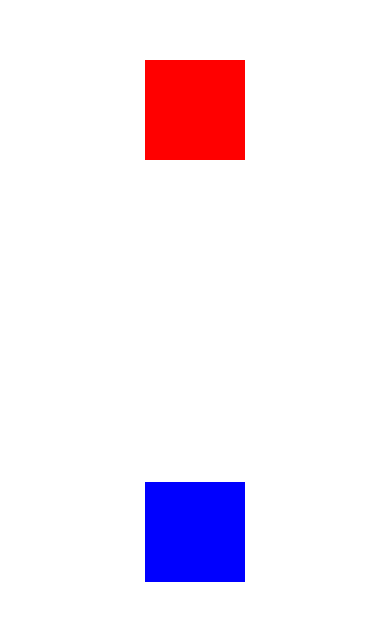
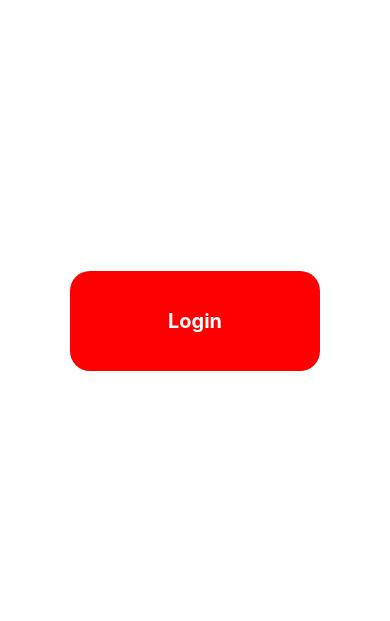
Before and after one commit to NurAlam19/105841103621-Alam-LabWeb, a React Native app: screen / in a window 390 px wide. Shown: the part 101-722 px from the top of the page. Built offline with nearby package versions, Linux system fonts and the light colour scheme.

Commit message:
box-view

```diff
--- a/App.js
+++ b/App.js
@@ -4,35 +4,24 @@ import React from 'react'
 const App = () => {
   return (
     <View style ={{
-      flex :1,
-      // justifyContent: 'center', //kolom
-      // alignItems: 'center', //baris
-    }}>
-      <View style={{
-        flex:1,
+        flex :1,
         justifyContent: 'center',
         alignItems: 'center',
       }}>
       <View style={{
-        width:100,
+        width:250,
         height:100,
         backgroundColor:'red',
+        borderRadius : 20,
+        justifyContent : 'center'
       }}>
+        <Text style ={{
+          fontSize :20,
+          color : 'white',
+          textAlign : 'center',
+          fontWeight : 'bold'
+        }}>Login</Text>
       </View>
-    </View>
-    <View style={{
-        flex:1,
-        justifyContent: 'center',
-        alignItems: 'center',
-      }}>
-    <View style={{
-        width:100,
-        height:100,
-        backgroundColor:'blue',
-
-      }}>
-    </View>
-    </View>
     </View>
   )
 }
```
